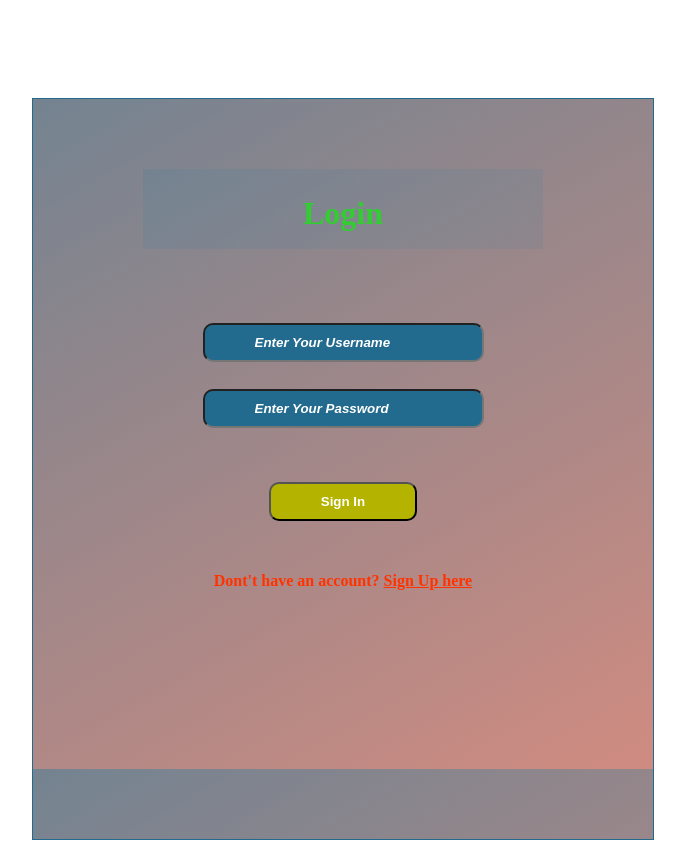
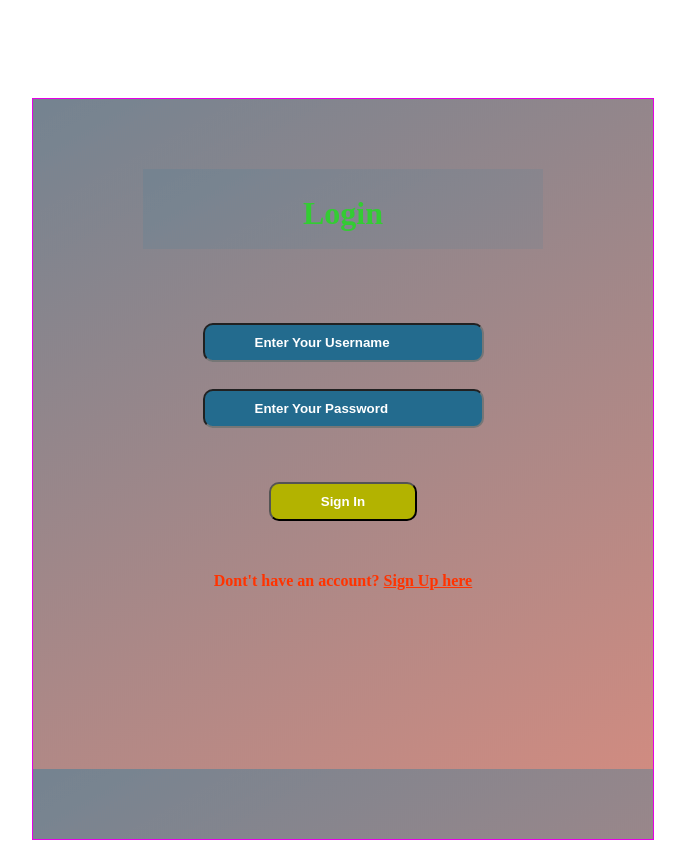
Before and after one commit to meherish1524/Loginpageflask, a Flask app: page / in a window 1280 px wide. Shown: the whole page, without its empty margins (297-982 px from the left). Run offline with Flask 2, Linux system fonts and the light colour scheme; some libraries are stand-ins or nearby versions.

Commit message:
Update style.css

```diff
--- a/static/style.css
+++ b/static/style.css
@@ -11,10 +11,10 @@
 				padding: 70px 60px;
 				width: 500px;
 				height: 600px;
-				border: 1px solid #236B8E;
+				border: 1px solid #e600e6;
 				border-radius: 0px;
 				background-image: url("images/bg.png");
-				background-color: #80002a;
+				background-color: #66ff99;
 			}
 
 			.btn {
@@ -36,7 +36,7 @@
 			::placeholder {
 				color: #FFFFFF;
 				opacity: 1;
-				font-style: oblique;
+				font-style: Fantasy;
 				font-weight: bold;
 			}
 
```
